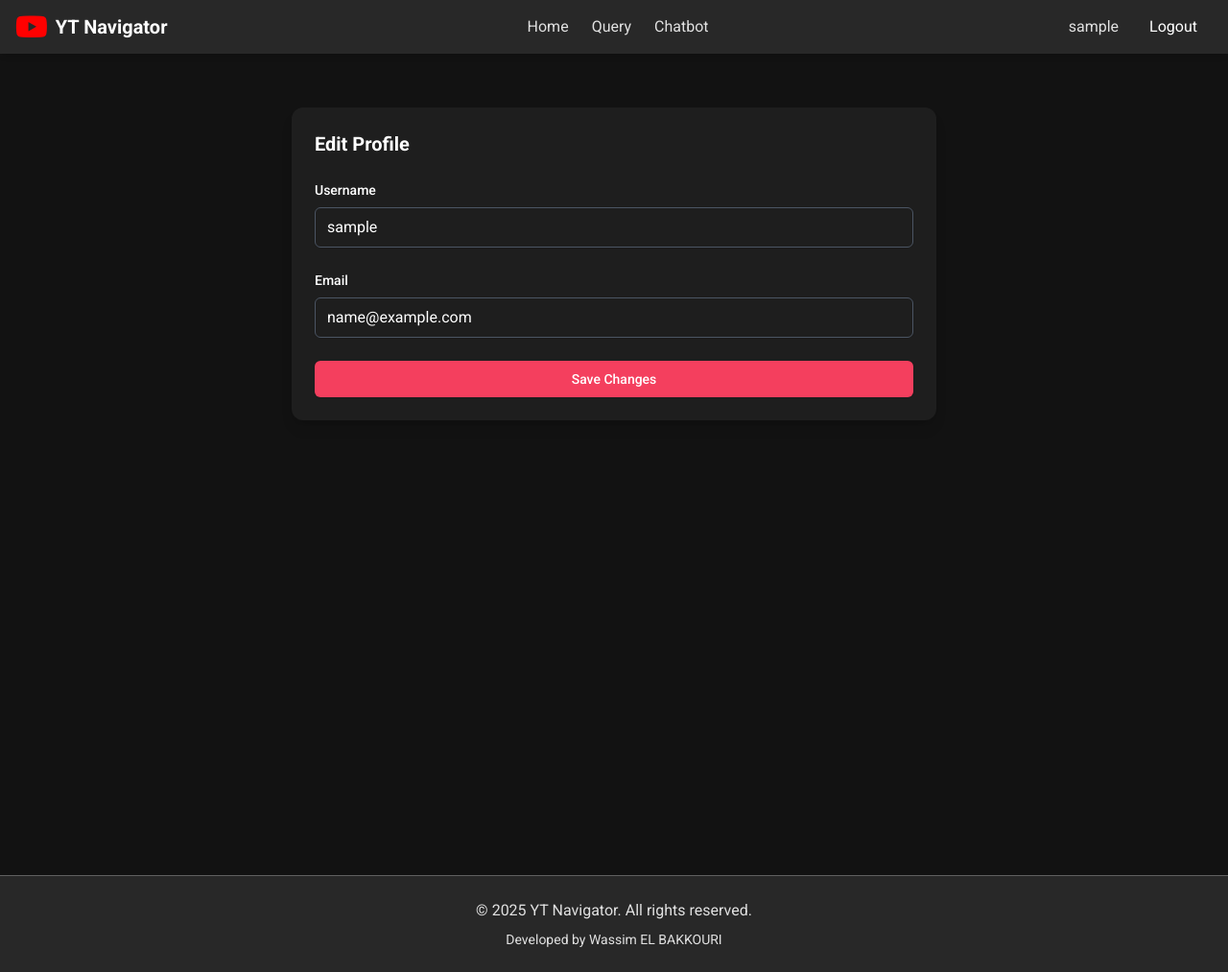
After one commit to wassim249/YT-Navigator, a Django app: page /profile/ in a window 1280 px wide. The commit adds this page. Shown: the whole page at 96% size. Run offline with Django 5.2, Linux system fonts and the light colour scheme; the visitor is signed in with stand-in values (Sample User, id 1); some libraries are stand-ins or nearby versions.

Commit message:
feat 🚀: Add user profile page with edit functionality

```diff
--- a/app/templates/base.html
+++ b/app/templates/base.html
@@ -67,7 +67,7 @@
           <!-- User Menu -->
           <div class="flex items-center space-x-4">
             {% if user.is_authenticated %}
-              <a href="#" class="text-muted-text-color hover:text-white transition-colors">
+              <a href="{% url 'app:profile' %}" class="text-muted-text-color hover:text-white transition-colors">
                 {{ user.username }}
               </a>
               <form id="logout-form" method="post" action="{% url 'app:logout' %}">
--- /dev/null
+++ b/app/templates/profile.html
@@ -0,0 +1,38 @@
+{% extends "base.html" %}
+
+{% block title %}Profile{% endblock title %}
+
+{% block content %}
+<div class="min-h-screen bg-[var(--bg-color)] text-[var(--text-color)] py-8 px-4 sm:px-6 lg:px-8">
+    <div class="w-full max-w-2xl mx-auto bg-[#1E1E1E] shadow-lg rounded-xl overflow-hidden">
+        <div class="p-6">
+            <h2 class="text-xl font-bold text-white mb-6">Edit Profile</h2>
+            <form method="post" class="space-y-6">
+                {% csrf_token %}
+
+                <!-- Username Field -->
+                <div class="space-y-2">
+                    <label for="id_username" class="block text-sm font-medium text-white">Username</label>
+                    <input type="text" name="username" id="id_username"
+                           class="appearance-none block w-full px-3 py-2 border border-gray-600 rounded-md shadow-sm bg-[#1E1E1E] text-white placeholder-[var(--muted-text-color)] focus:outline-none focus:ring-2 focus:ring-rose-500 focus:border-transparent"
+                           value="{{ user.username }}" required>
+                </div>
+
+                <!-- Email Field -->
+                <div class="space-y-2">
+                    <label for="id_email" class="block text-sm font-medium text-white">Email</label>
+                    <input type="email" name="email" id="id_email"
+                           class="appearance-none block w-full px-3 py-2 border border-gray-600 rounded-md shadow-sm bg-[#1E1E1E] text-white placeholder-[var(--muted-text-color)] focus:outline-none focus:ring-2 focus:ring-rose-500 focus:border-transparent"
+                           value="{{ user.email }}" required>
+                </div>
+
+                <!-- Submit Button -->
+                <button type="submit"
+                        class="w-full flex justify-center py-2 px-4 border border-transparent rounded-md shadow-sm text-sm font-medium text-white bg-rose-500 hover:bg-rose-600 focus:outline-none focus:ring-2 focus:ring-offset-2 focus:ring-rose-500 transition-colors">
+                    Save Changes
+                </button>
+            </form>
+        </div>
+    </div>
+</div>
+{% endblock content %}
--- a/app/urls.py
+++ b/app/urls.py
@@ -1,7 +1,7 @@
 from django.contrib.auth.views import LoginView, LogoutView
 from django.urls import path
 
-from .views import home_view, register_view
+from .views import home_view, profile_view, register_view
 
 app_name = "app"
 
@@ -12,4 +12,6 @@ urlpatterns = [
     path("logout/", LogoutView.as_view(), name="logout"),
     # home page
     path("", home_view, name="home"),
+    # profile page
+    path("profile/", profile_view, name="profile"),
 ]
--- a/app/views/__init__.py
+++ b/app/views/__init__.py
@@ -1,4 +1,5 @@
 from .authentication import register_view
 from .home import home_view
+from .profile import profile_view
 
-__all__ = ["home_view", "register_view"]
+__all__ = ["home_view", "register_view", "profile_view"]
--- /dev/null
+++ b/app/views/profile.py
@@ -0,0 +1,19 @@
+from django.contrib.auth.decorators import login_required
+from django.shortcuts import render, redirect
+from django.contrib import messages
+
+@login_required
+def profile_view(request):
+    if request.method == 'POST':
+        username = request.POST.get('username')
+        email = request.POST.get('email')
+
+        # Update user profile
+        request.user.username = username
+        request.user.email = email
+        request.user.save()
+
+        messages.success(request, 'Profile updated successfully!')
+        return redirect('profile')
+
+    return render(request, 'profile.html')
```
